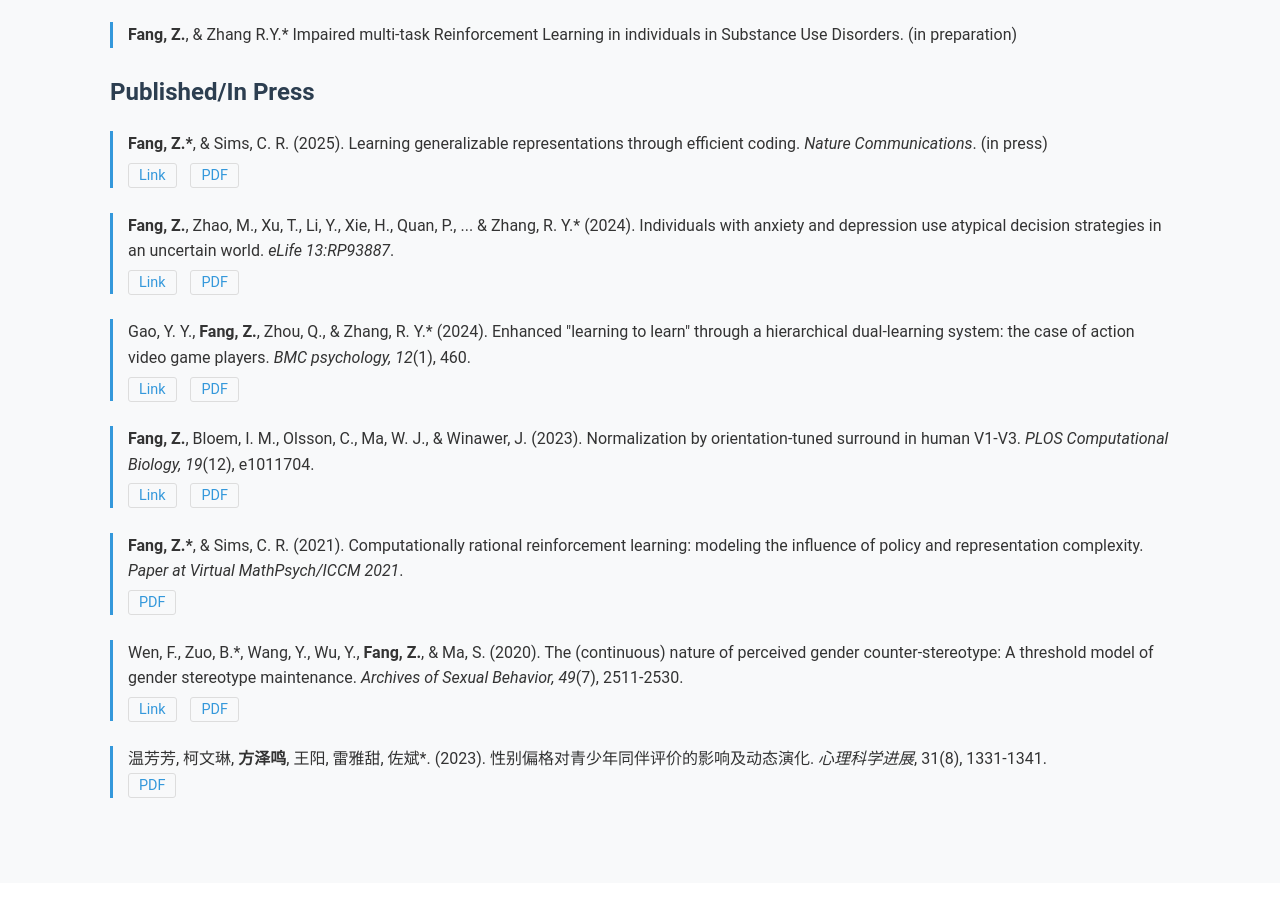
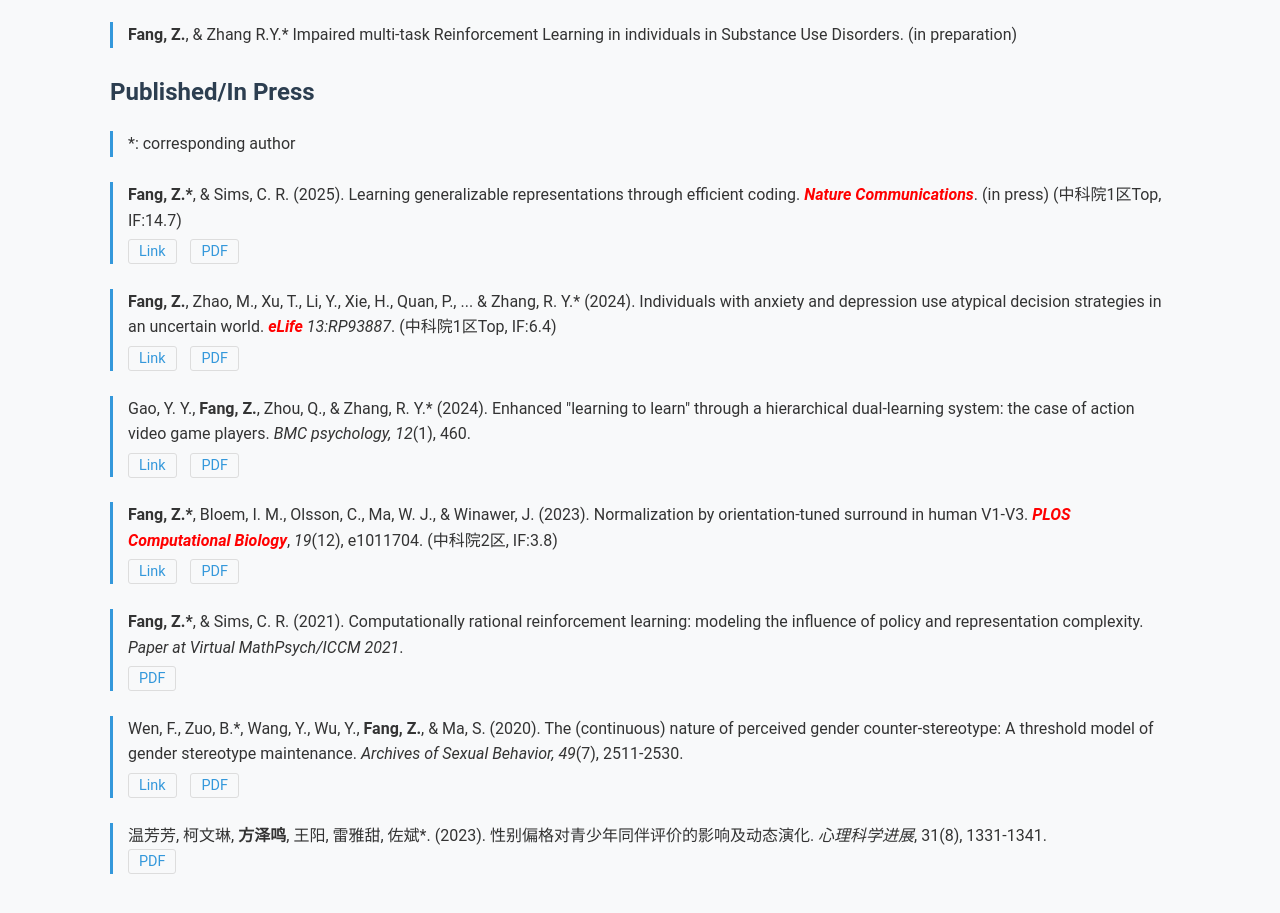
Before and after one commit to fangzefunny/fangzefunny.github.io, a plain HTML site: page index.html in a window 1280 px wide. Shown: the part 1080-1993 px from the top of the page. Drawn offline with Linux system fonts and the light colour scheme; a script that the page names is missing.

Commit message:
update journal

```diff
--- a/index.html
+++ b/index.html
@@ -71,7 +71,12 @@
             <h3>Published/In Press</h3>
             <div class="publication-list">
                 <div class="publication journal">
-                    <p class="pub-authors"><strong>Fang, Z.*</strong>, & Sims, C. R. (2025). Learning generalizable representations through efficient coding. <em>Nature Communications</em>. (in press) </p>
+                    <p class="pub-authors">*: corresponding author</p>
+                </div>
+
+                <div class="publication journal">
+
+                    <p class="pub-authors"><strong>Fang, Z.*</strong>, & Sims, C. R. (2025). Learning generalizable representations through efficient coding. <strong class="journal-highlight" style="color: red;"><em>Nature Communications</em></strong>. (in press) (中科院1区Top, IF:14.7)</p>
 
                     <div class="pub-links">
                         <a href="https://osf.io/preprints/psyarxiv/3mx76_v2" class="pub-link">Link</a>
@@ -81,7 +86,7 @@
                 </div>
 
                 <div class="publication journal">
-                    <p class="pub-authors"><strong>Fang, Z.</strong>, Zhao, M., Xu, T., Li, Y., Xie, H., Quan, P., ... & Zhang, R. Y.* (2024). Individuals with anxiety and depression use atypical decision strategies in an uncertain world. <em>eLife 13:RP93887</em>. </p>
+                    <p class="pub-authors"><strong>Fang, Z.</strong>, Zhao, M., Xu, T., Li, Y., Xie, H., Quan, P., ... & Zhang, R. Y.* (2024). Individuals with anxiety and depression use atypical decision strategies in an uncertain world. <strong class="journal-highlight" style="color: red;"><em>eLife</strong></em> <em>13:RP93887</em>. (中科院1区Top, IF:6.4)</p>
 
                     <div class="pub-links">
                         <a href="https://elifesciences.org/articles/93887" class="pub-link">Link</a>
@@ -100,7 +105,7 @@
                 </div>
 
                 <div class="publication journal">
-                    <p class="pub-authors"><strong>Fang, Z.</strong>, Bloem, I. M., Olsson, C., Ma, W. J., & Winawer, J. (2023). Normalization by orientation-tuned surround in human V1-V3. <em>PLOS Computational Biology, 19</em>(12), e1011704. </p>
+                    <p class="pub-authors"><strong>Fang, Z.*</strong>, Bloem, I. M., Olsson, C., Ma, W. J., & Winawer, J. (2023). Normalization by orientation-tuned surround in human V1-V3. <strong class="journal-highlight" style="color: red;"><em>PLOS Computational Biology</em></strong>, <em>19</em>(12), e1011704. (中科院2区, IF:3.8)</p>
 
                     <div class="pub-links">
                         <a href="https://doi.org/10.1371/journal.pcbi.1011704" class="pub-link">Link</a>
```
